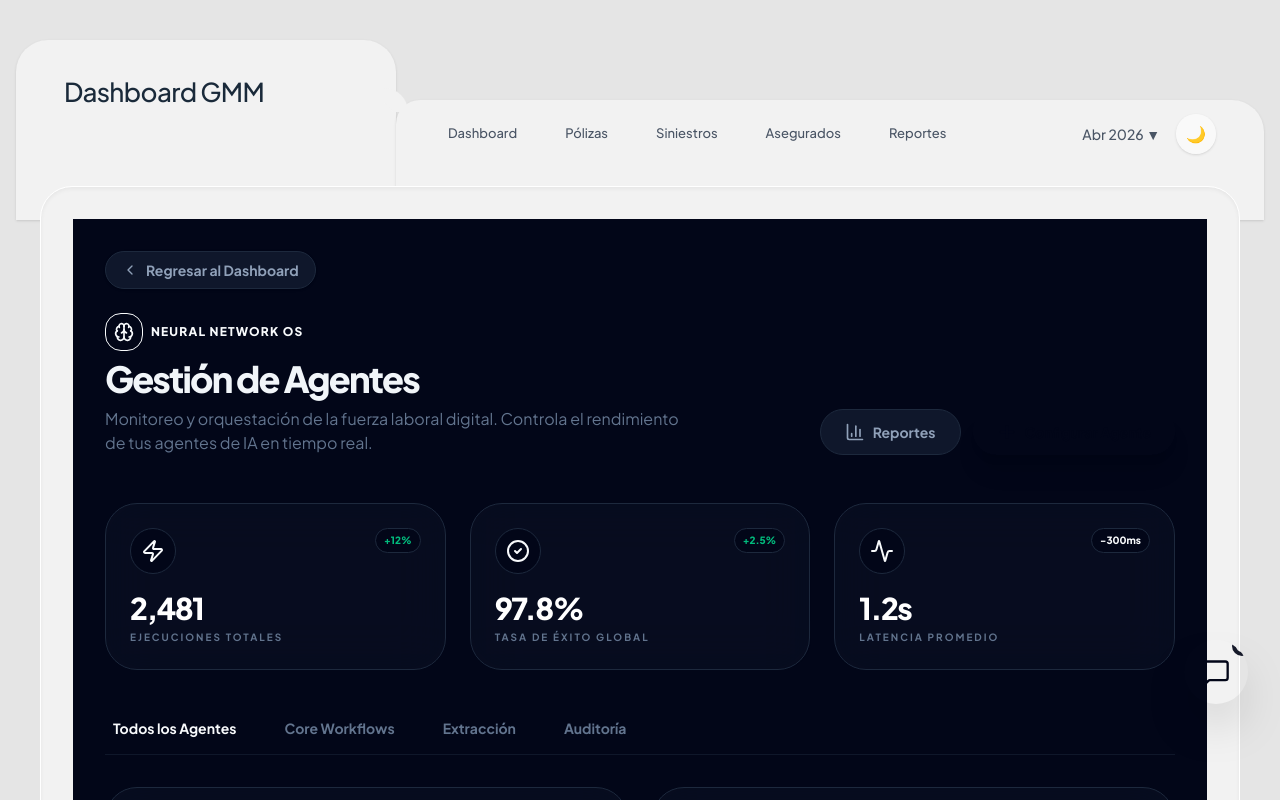
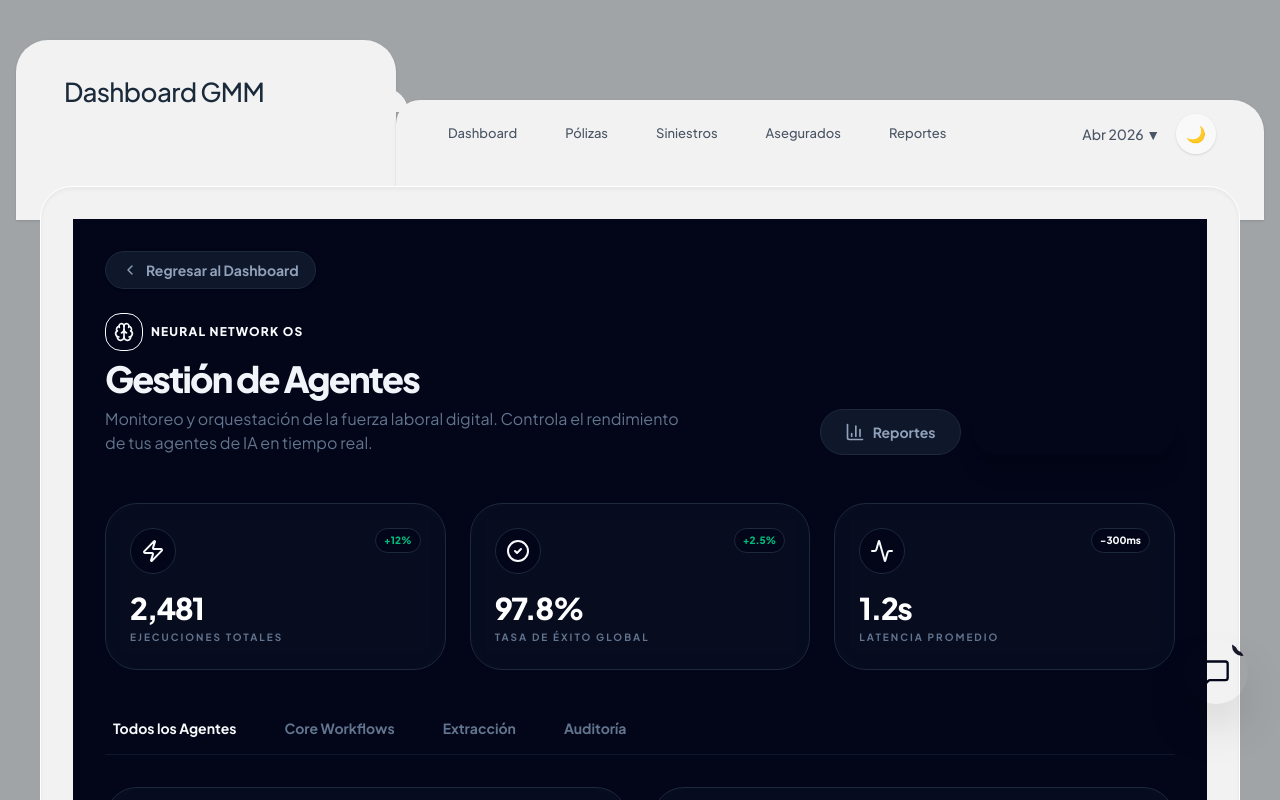
Before and after one commit to pedroadolf/Gastos-medicos, a Next.js app in the folder apps/web/: page /agentes in a window 1280 px wide. Shown: the top 800 px of the page. Built offline with nearby package versions, Linux system fonts and the light colour scheme.

Commit message:
chore: test darker background #A1A4A6

```diff
--- a/apps/web/src/app/(auth)/layout.tsx
+++ b/apps/web/src/app/(auth)/layout.tsx
@@ -23,7 +23,7 @@ export default function DashboardLayout({ children }: { children: React.ReactNod
   };
 
   return (
-    <div className={`min-h-screen bg-[#E5E5E5] flex justify-center items-start py-10 px-4 font-plus-jakarta`}>
+    <div className={`min-h-screen bg-[#A1A4A6] flex justify-center items-start py-10 px-4 font-plus-jakarta`}>
 
        <div className="w-full max-w-[1300px] relative">
 
```
